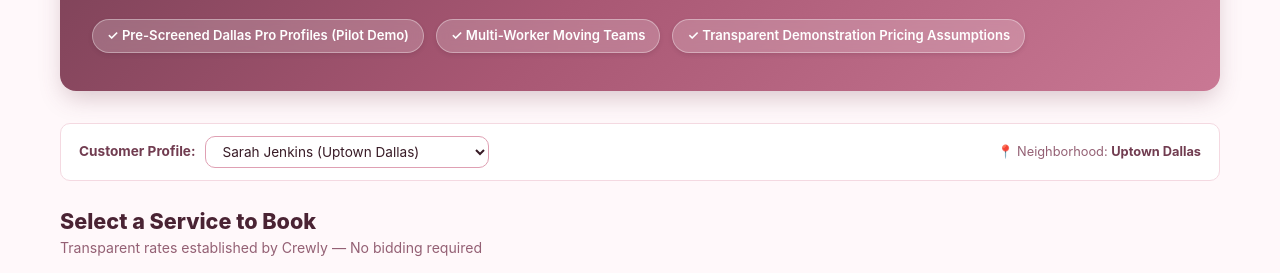
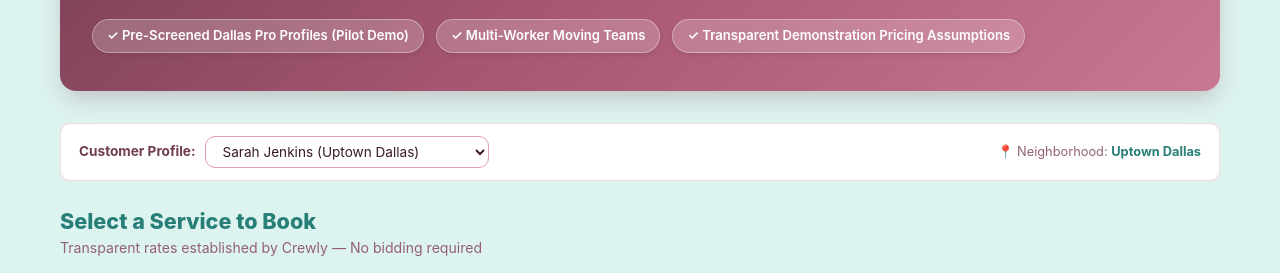
Before and after one commit to kamerynclewis2/Ai-for-Business-Project, a plain HTML site: page index.html in a window 1280 px wide. Shown: the part 349-622 px from the top of the page. Drawn offline with Linux system fonts and the light colour scheme.

Commit message:
Add files via upload

```diff
--- a/styles.css
+++ b/styles.css
@@ -9,38 +9,38 @@
   /* =========================================================================
      Crewly Dusty Rose Pink Theme Palette
      ========================================================================= */
-  --primary-rose: #C97894;
-  --primary-rose-hover: #B56380;
-  --primary-rose-active: #A34E6C;
-  --secondary-rose: #DFA0B3;
-  --secondary-rose-hover: #D28C9F;
-  --light-blush: #F4D9E1;
+  --primary-rose: #45AFA5;
+  --primary-rose-hover: #3A9A90;
+  --primary-rose-active: #327C78;
+  --secondary-rose: #287F78;
+  --secondary-rose-hover: #3A9A90;
+  --light-blush: #DDF3EF;
   --light-blush-soft: #FDF2F5;
-  --bg-rose: #FFF8FA;
-  --dark-rose: #713C50;
-  --dark-rose-hover: #5D3042;
-  --dark-rose-text: #713C50;
-  --dark-rose-heading: #4A2333;
+  --bg-rose: #DDF3EF;
+  --dark-rose: #287F78;
+  --dark-rose-hover: #287F78;
+  --dark-rose-text: #45AFA5;
+  --dark-rose-heading: #287F78;
 
   /* Brand Theme Mapping (Replaces emerald, teal, and navy branding) */
-  --brand-emerald: #C97894;
-  --brand-emerald-hover: #B56380;
-  --brand-mint: #F4D9E1;
-  --primary-teal: #C97894;
-  --primary-navy: #713C50;
-  --secondary-navy: #5D3042;
+  --brand-emerald: #45AFA5;
+  --brand-emerald-hover: #3A9A90;
+  --brand-mint: #DDF3EF;
+  --primary-teal: #45AFA5;
+  --primary-navy: #287F78;
+  --secondary-navy: #287F78;
 
   /* Status & Semantic Accents */
   --accent-amber: #D97706;
   --accent-amber-light: #FEF3C7;
   --accent-red: #DC2626;
   --accent-red-light: #FEE2E2;
-  --accent-blue: #C97894;
+  --accent-blue: #45AFA5;
   --accent-blue-light: #F4D9E1;
   --warning-orange: #D97706;
 
   /* Backgrounds */
-  --bg-main: #FFF8FA;
+  --bg-main: #DDF3EF;
   --bg-card: #FFFFFF;
   --bg-card-alt: #FDF2F5;
   --bg-surface: #FDF2F5;
```
